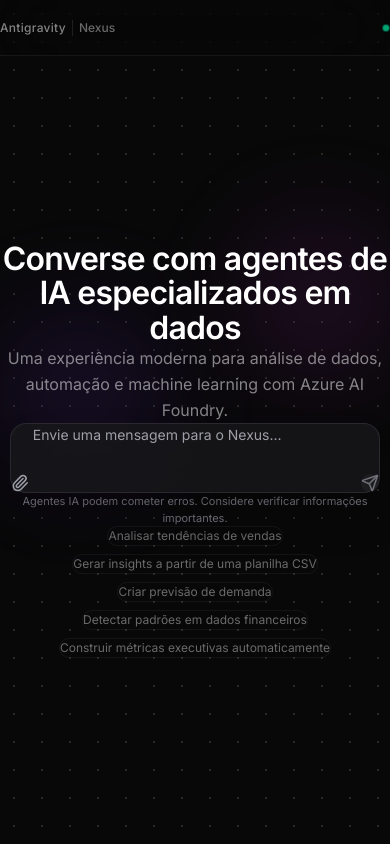
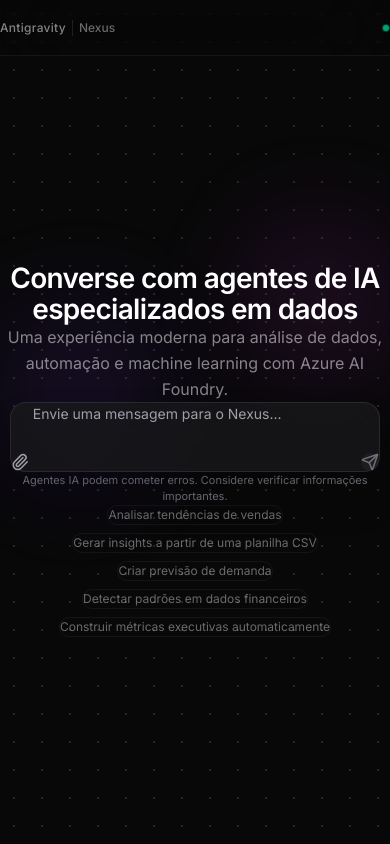
Before and after one commit to TFS-Data/nexus-data-agent, a Next.js app in the folder frontend/: page / in a window 390 px wide. Built offline with nearby package versions, Linux system fonts and the light colour scheme.

Commit message:
style: fix mobile overflow in header and prevent viewport shift on desktop

```diff
--- a/frontend/src/app/page.tsx
+++ b/frontend/src/app/page.tsx
@@ -20,7 +20,7 @@ export default function Home() {
   const { messages, isLoading, error, sendMessage, stop, clearChat } = useChat();
 
   return (
-    <div className="relative flex flex-col h-[100dvh] w-full overflow-hidden dot-grid">
+    <div className="fixed inset-0 flex flex-col w-full overflow-hidden dot-grid bg-[#080808]">
       {/* ── Gradient blobs ── */}
       <div className="blob-left opacity-30 pointer-events-none" />
       <div className="blob-right opacity-30 pointer-events-none" />
@@ -85,7 +85,7 @@ export default function Home() {
                 initial={{ opacity: 0, y: 24 }}
                 animate={{ opacity: 1, y: 0 }}
                 transition={{ duration: 0.6, ease: [0.22, 1, 0.36, 1] }}
-                className="text-[clamp(2rem,7vw,4.5rem)] font-semibold leading-[1.08] tracking-tight text-white max-w-4xl mb-4 sm:mb-5 text-center"
+                className="text-[clamp(1.75rem,6.5vw,4.5rem)] break-words w-full font-semibold leading-[1.08] tracking-tight text-white max-w-4xl mb-4 sm:mb-5 text-center"
               >
                 Converse com agentes de<br className="hidden sm:block" />{" "}
                 IA especializados em dados
```
